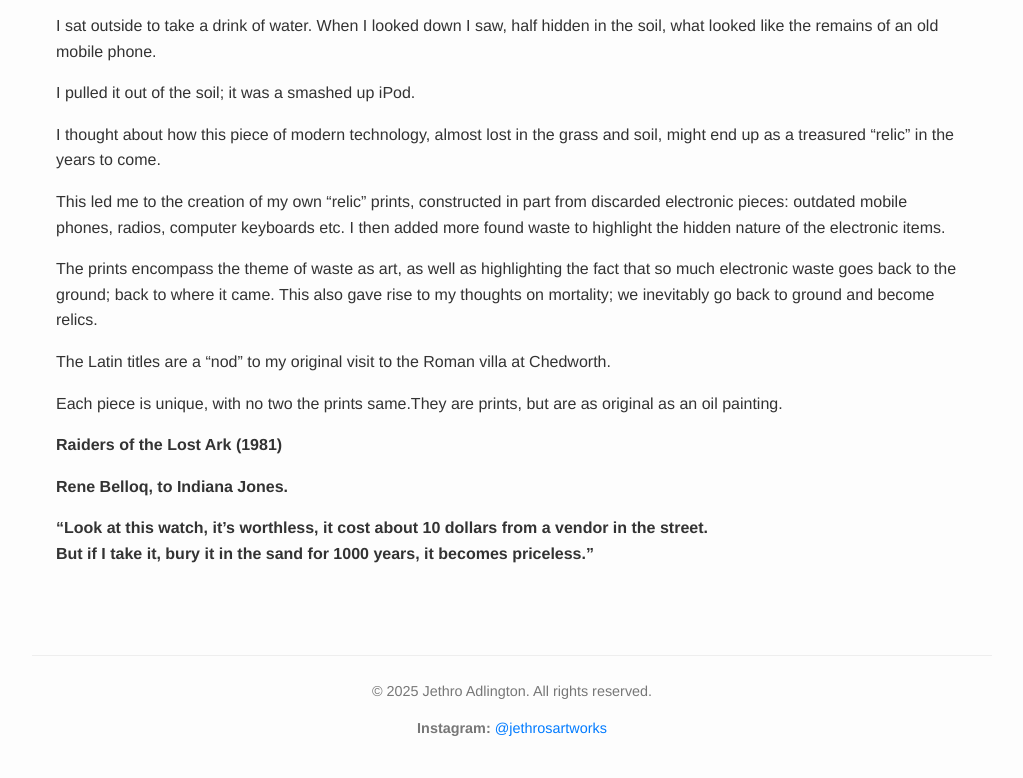
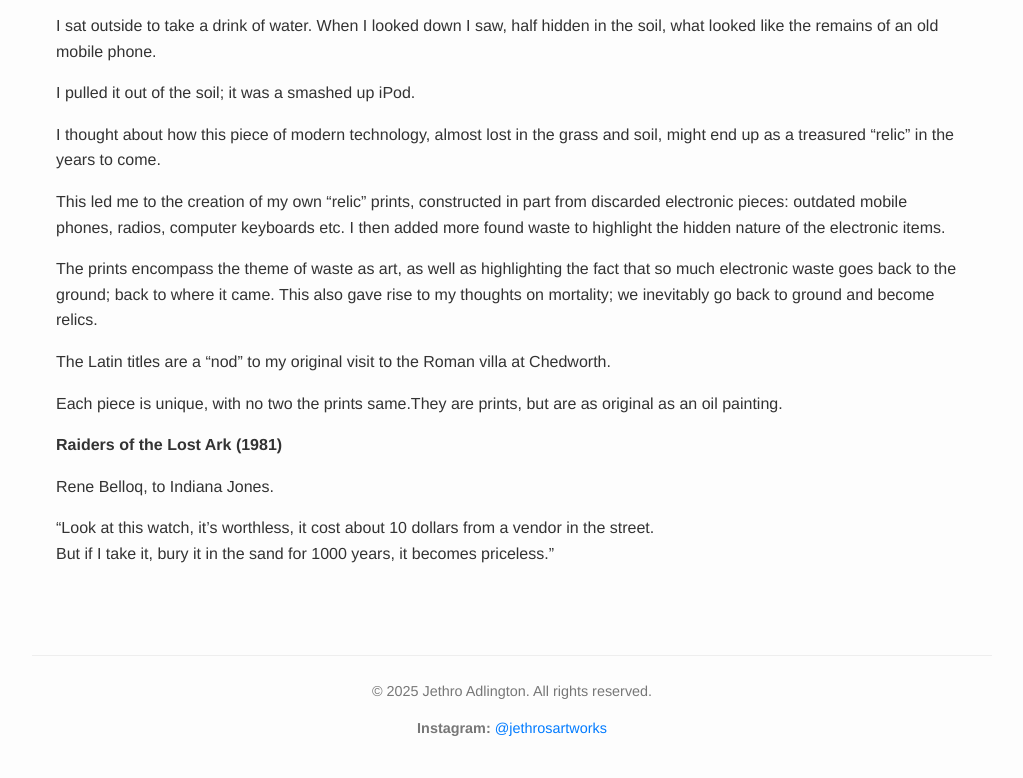
Before and after one commit to Dogshot23/jethroadlington, a plain HTML site: page about.html in a window 1280 px wide. Shown: the part 702-1480 px from the top of the page, without its empty margins (128-1151 px from the left). Drawn offline with Linux system fonts and the light colour scheme.

Commit message:
Text errors
Here are the changes:
It’s just the line “Raiders of the Lost Ark.” (1981) that needs to be in bold.
I have not sold  Metallum Renatus so the SOLD bit needs to be taken off.

```diff
--- a/about.html
+++ b/about.html
@@ -39,12 +39,12 @@
         <p>The Latin titles are a “nod” to my original visit to the Roman villa at Chedworth.</p>
         <p>Each piece is unique, with no two the prints same.They are prints, but are as original as an oil painting.</p>
 
-        <p><strong>Raiders of the Lost Ark (1981)</p>
-        <p>Rene Belloq, to Indiana Jones.</strong></p>
+        <p><strong>Raiders of the Lost Ark (1981)</strong></p>
+        <p>Rene Belloq, to Indiana Jones.</p>
         <blockquote>
             <p>
-                <strong>“Look at this watch, it’s worthless, it cost about 10 dollars
-                from a vendor in the street.<br> But if I take it, bury it in the sand for 1000 years, it becomes priceless.”</strong>
+                “Look at this watch, it’s worthless, it cost about 10 dollars
+                from a vendor in the street.<br> But if I take it, bury it in the sand for 1000 years, it becomes priceless.”
             </p>
         </blockquote>
     </main>
```
Also changed, not shown: gallery.html (+1 -1 lines).
